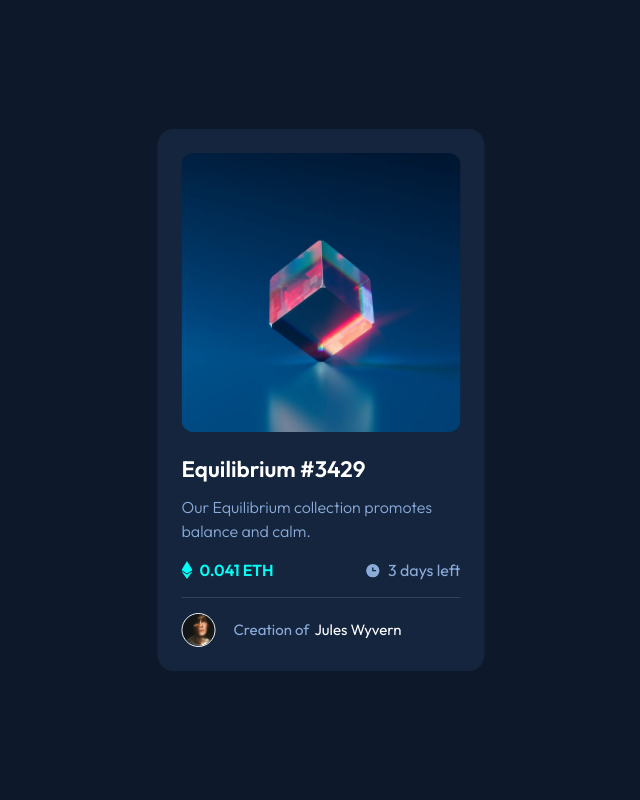
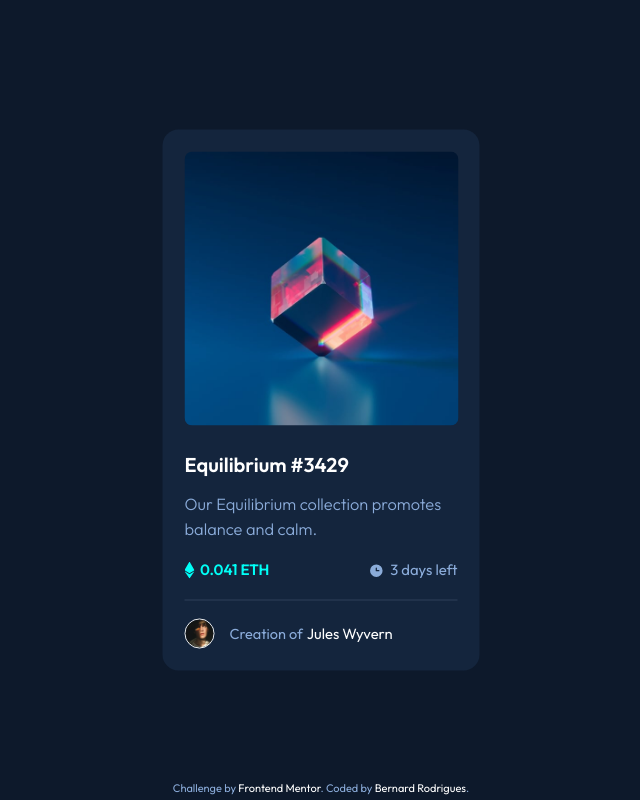
Before and after one commit to bernard-rodrigues/Frontendmentor-nft-preview-card-component, a website: page index.html in a window 1280 px wide. Shown: the whole page, without its empty margins (319-959 px from the left). Drawn offline with Linux system fonts and the light colour scheme.

Commit message:
Readme first version

```diff
--- a/index.html
+++ b/index.html
@@ -17,43 +17,61 @@
 </head>
 <body class="relative bg-veryDarkBlueBG h-screen w-screen font-outfit text-softBlue">
 
-  <main class="w-[327px] h-[542px] bg-veryDarkBlueCardBG flex flex-col justify-between p-6 rounded-2xl absolute left-1/2 -translate-x-1/2 top-1/2 -translate-y-1/2">
+  <main class="
+    w-[327px] h-[542px] p-[22px] absolute left-1/2 -translate-x-1/2 top-1/2 -translate-y-1/2 rounded-2xl
+    bg-veryDarkBlueCardBG
+    flex flex-col justify-between
+    lg:w-[317px] lg:h-[541px]
+  ">
 
-    <div class="w-[279px] h-[279px] relative">
-      <img class="rounded-xl" src="images/image-equilibrium.jpg" alt="Equilibrium, by Jules Wyvern">
-      <div class="absolute h-full w-full left-0 top-0 opacity-0 hover:opacity-100 hover:cursor-pointer">
+    <div class="
+      w-[279px] h-[279px] relative
+      lg:w-[274px] lg:h-[274px]
+    ">
+      <img class="rounded-xl lg:rounded-lg" src="images/image-equilibrium.jpg" alt="Equilibrium, by Jules Wyvern">
+      <div class="
+        absolute h-full w-full left-0 top-0 opacity-0 transition-opacity
+        hover:opacity-100 hover:cursor-pointer
+      ">
         <div class="h-full w-full bg-cyan opacity-50 rounded-xl"></div>
         <img class="absolute left-1/2 -translate-x-1/2 top-1/2 -translate-y-1/2" src="images/icon-view.svg" alt="Icon view. An eye.">
       </div>
     </div>
 
-    <h1 class="text-[1.4rem] font-[600] text-myWhite mt-[6px] -mb-[6px] hover:cursor-pointer hover:text-cyan">Equilibrium #3429</h1>
+    <h1 class="
+      text-[1.4rem] lg:text-[20px] font-[600] text-myWhite mt-[6px] -mb-[6px] transition-colors
+      hover:cursor-pointer hover:text-cyan
+    ">Equilibrium #3429</h1>
 
-    <p class="font-[300]">Our Equilibrium collection promotes balance and calm.</p>
+    <p class="font-[300] lg:text-[16.4px]">Our Equilibrium collection promotes balance and calm.</p>
 
     <div class="flex justify-between">
-      <div class="flex items-center gap-[7px]">
-        <img src="images/icon-ethereum.svg" alt="Ethereum symbol">
-        <span class="text-cyan font-[600]">0.041 ETH</span>
+      <div class="flex items-center gap-[7px] lg:gap-[5px]">
+        <img class="lg:h-[17px] lg:w-auto" src="images/icon-ethereum.svg" alt="Ethereum symbol">
+        <span class="text-cyan font-[600] lg:text-[15px]">0.041 ETH</span>
       </div>
-      <div class="flex items-center gap-[7px]">
-        <span><img src="images/icon-clock.svg" alt="Clock icon"></span>
-        <span class="font-[400]">3 days left</span>
+      <div class="flex items-center gap-[6px]">
+        <span><img class="lg:h-[16px] lg:w-auto" src="images/icon-clock.svg" alt="Clock icon"></span>
+        <span class="font-[400] lg:text-[14.9px]">3 days left</span>
       </div>
     </div>
 
     <hr class="border-veryDarkBlueLine">
 
-    <div class="flex items-center justify-left gap-[18px]">
-      <img class="border border-myWhite rounded-full h-[34px] w-[34px]" id="avatar" src="images/image-avatar.png" alt="Jules Wyvern profile picture">
-      <p class="text-[15px]">Creation of <span class="text-myWhite ml-[2px] hover:cursor-pointer hover:text-cyan">Jules Wyvern</span></p>
+    <div class="flex items-center justify-left gap-[18px] lg:gap-[15px]">
+      <img class="
+        border border-myWhite rounded-full h-[34px] w-auto
+        hover:cursor-pointer
+        lg:h-[30px]
+      " id="avatar" src="images/image-avatar.png" alt="Jules Wyvern profile picture">
+      <p class="text-[15px] lg:text-[14.5px]">Creation of <span class="text-myWhite lg:text-[14.8px] ml-[2px] lg:ml-[1px] transition-colors hover:cursor-pointer hover:text-cyan">Jules Wyvern</span></p>
     </div>
 
   </main>
 
-  <div class="attribution hidden">
-    Challenge by <a href="https://www.frontendmentor.io?ref=challenge" target="_blank">Frontend Mentor</a>.
-    Coded by <a href="#">Your Name Here</a>.
-  </div>
+  <footer class="fixed bottom-1 w-screen text-center text-[11px]">
+    Challenge by <a class="text-myWhite" href="https://www.frontendmentor.io?ref=challenge" target="_blank">Frontend Mentor</a>.
+    Coded by <a class="text-myWhite" href="https://github.com/bernard-rodrigues" target="_blank">Bernard Rodrigues</a>.
+  </footer>
 </body>
 </html>
```
Also changed, not shown: README.md, design/active-states.jpg (added), design/desktop-design.jpg (added), design/desktop-preview.jpg (added), design/mobile-design.jpg (added), dist/output.css, screenshots/Desktop-layout.png (added), screenshots/Mobile-layout.png (added), 1 other file.
